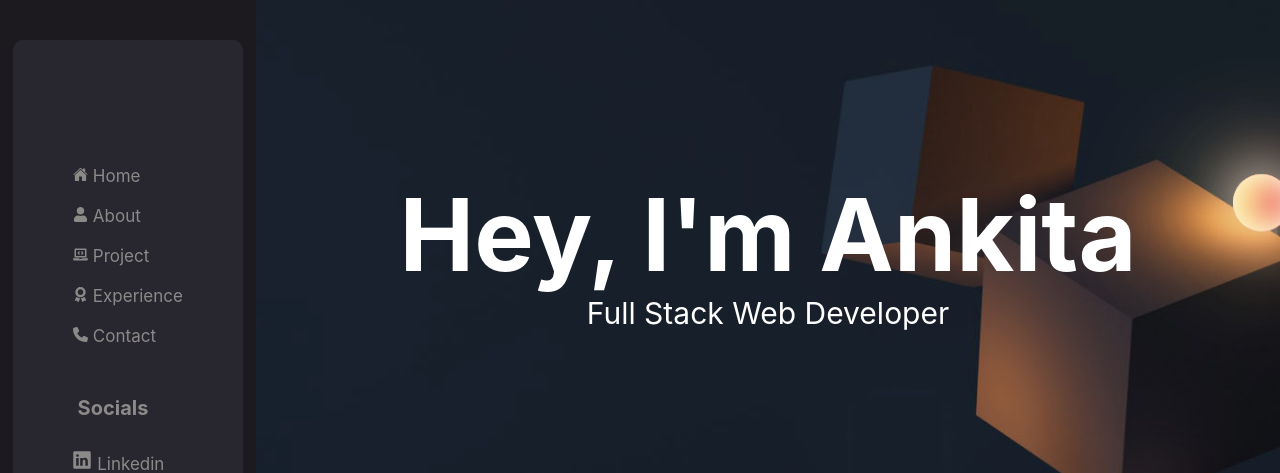
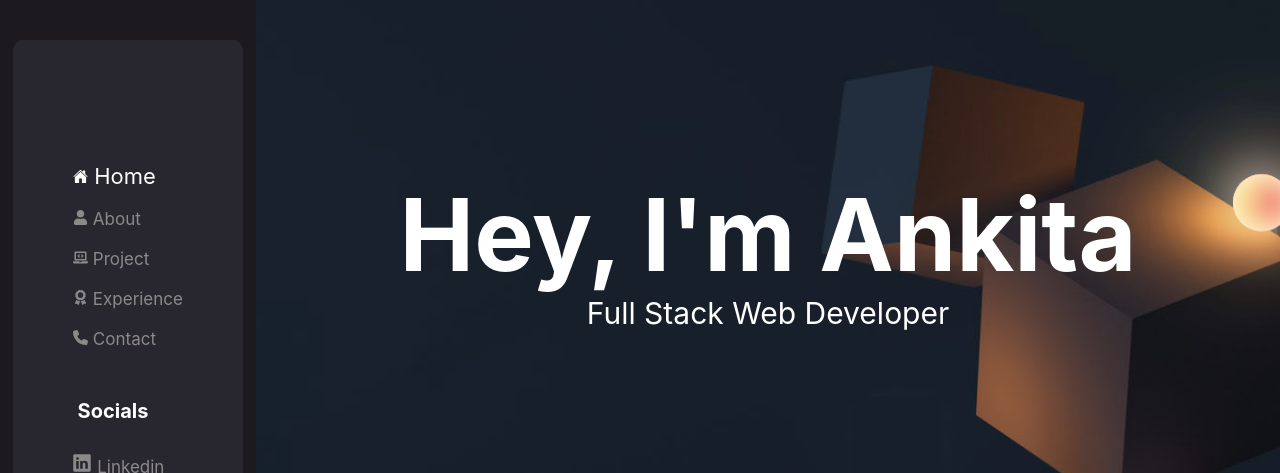
Before and after one commit to ankitachaudhari123/My-Portfolio, a React (Create React App) app: page / in a window 1280 px wide. In both pictures the pointer is over the item "Home". Shown: the top 473 px of the page. Built offline with nearby package versions, Linux system fonts and the light colour scheme.

Commit message:
some ui changes

```diff
--- a/src/Components/Experience.css
+++ b/src/Components/Experience.css
@@ -80,14 +80,14 @@
     margin-left: -8%;
 }
 .experience-info{
-    width: 100%;
+    width: 98.9%;
     height: auto;
     font-size: 16px;
     color: white;
     text-align: left;
 }
 .language-skills-names-div{
-    width: 100%;
+    width: 99%;
     color: white;
     display: flex;
     flex-wrap: wrap;
--- a/src/Components/NavBar.css
+++ b/src/Components/NavBar.css
@@ -23,7 +23,7 @@ html {
     margin-top: 20px;
 }
 .nav-bar-text{
-    color: rgb(140, 137, 137);
+    color: rgb(255, 255, 255);
     font-size: 20px;
     margin-top: 50px;
     margin-right: 30px;
@@ -34,6 +34,14 @@ html {
     list-style: none;
     font-size: 17px;
     margin-top: 20px;
+}
+.nav-bar-items:hover{
+    color: rgb(255, 255, 255);
+    font-size: 22px;
+}
+.nav-bar-social-items:hover{
+    color: rgb(255, 255, 255);
+    font-size: 22px;
 }
 .a-hrf{
     text-decoration: none;
```
